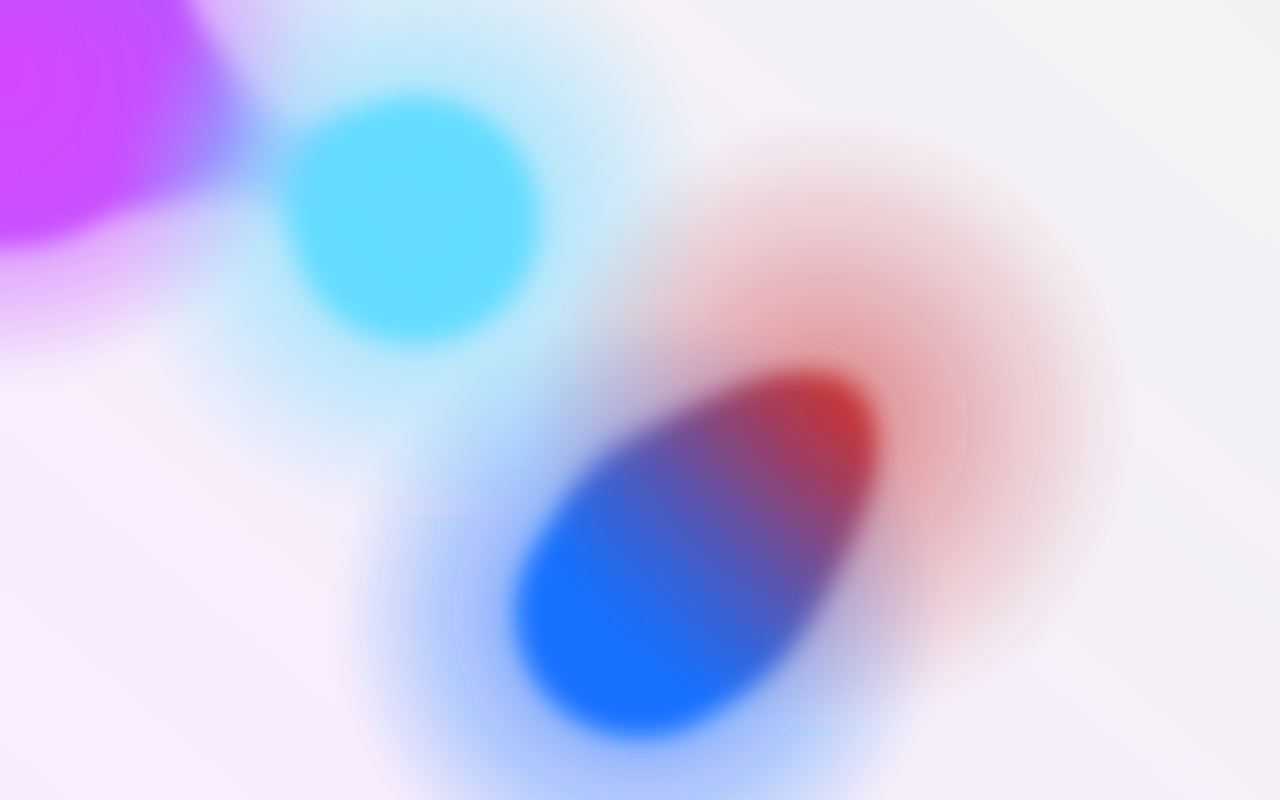
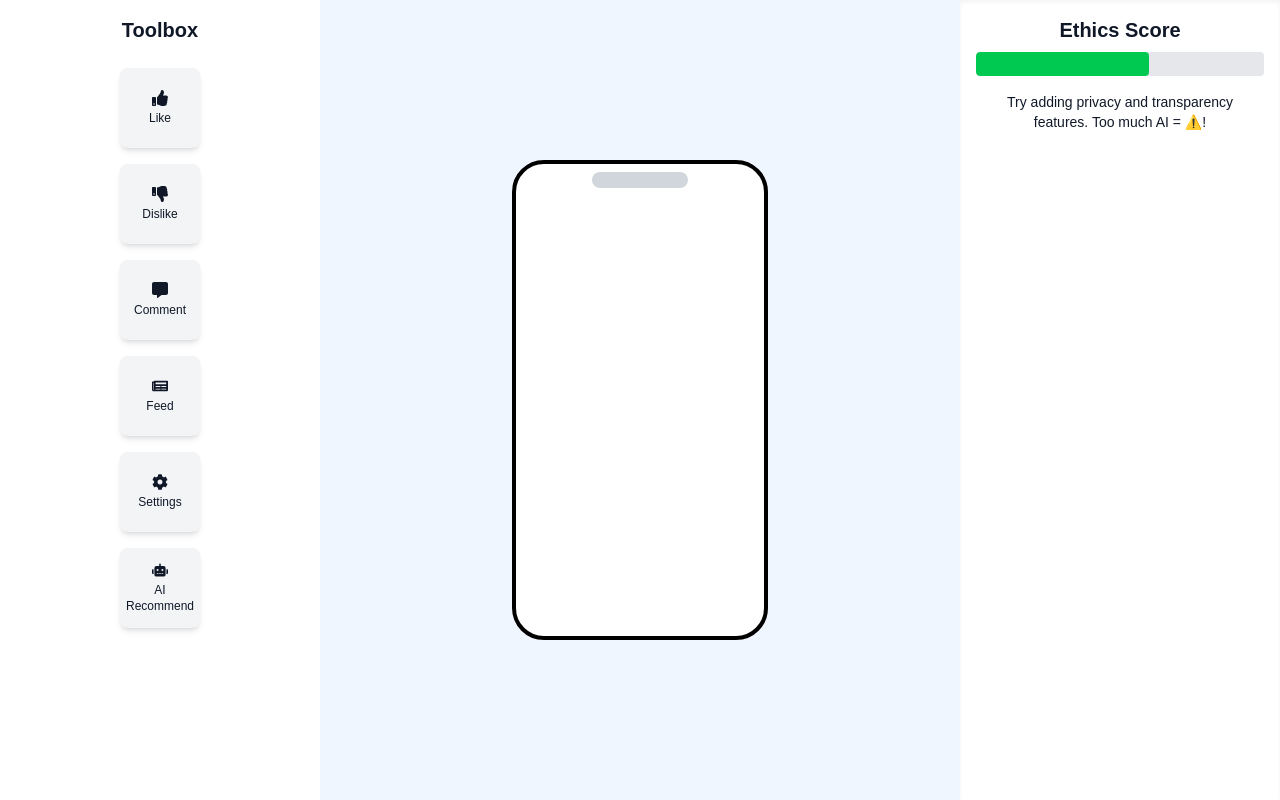
Before and after one commit to Arun03Kumar/redesign_ai, a React (Vite) app: page /game/social_media in a window 1280 px wide. Before the commit this address had no page. Built offline with nearby package versions, Linux system fonts and the light colour scheme; a web font is replaced by a local one.

Commit message:
filter bubble game

```diff
--- a/package.json
+++ b/package.json
@@ -14,9 +14,13 @@
     "@react-three/fiber": "^9.1.2",
     "@tailwindcss/vite": "^4.1.5",
     "framer-motion": "^12.9.2",
+    "immutability-helper": "^3.1.1",
     "react": "^19.0.0",
+    "react-dnd": "^16.0.1",
+    "react-dnd-html5-backend": "^16.0.1",
     "react-dom": "^19.0.0",
     "react-icons": "^5.5.0",
+    "react-resizable": "^3.0.5",
     "react-router-dom": "^6.30.0",
     "react-transition-group": "^4.4.5",
     "tailwindcss": "^4.1.5",
--- a/src/App.tsx
+++ b/src/App.tsx
@@ -10,6 +10,7 @@ import Emotion from "./components/Emotion";
 import Quiz1 from "./components/quizzes/Quiz1";
 import Cats from "./components/games/Cats";
 import FilterBubble from "./components/games/Bubble/FilterBubble";
+import Social from "./components/games/socail_media/Social";
 
 function App() {
   const location = useLocation(); // Access the current route location
@@ -98,6 +99,7 @@ function App() {
           />
           <Route path="/game/cats" element={<Cats />} />
           <Route path="/game/filter_bubble" element={<FilterBubble />} />
+          <Route path="/game/social_media" element={<Social />} />
         </Routes>
       </AnimatePresence>
     </Layout>
--- /dev/null
+++ b/src/components/games/socail_media/Social.tsx
@@ -0,0 +1,227 @@
+// App.tsx or Social.tsx
+import { useState, useRef, useEffect } from "react";
+import { DndProvider, useDrag, useDrop } from "react-dnd";
+import { HTML5Backend } from "react-dnd-html5-backend";
+import update from "immutability-helper";
+import {
+  FaThumbsUp,
+  FaThumbsDown,
+  FaCommentAlt,
+  FaNewspaper,
+  FaRobot,
+  FaCog,
+} from "react-icons/fa";
+
+const COMPONENTS = [
+  { id: "like", label: "Like", icon: <FaThumbsUp size={16} /> },
+  { id: "dislike", label: "Dislike", icon: <FaThumbsDown size={16} /> },
+  { id: "comment", label: "Comment", icon: <FaCommentAlt size={16} /> },
+  { id: "feed", label: "Feed", icon: <FaNewspaper size={16} /> },
+  { id: "settings", label: "Settings", icon: <FaCog size={16} /> },
+  { id: "ai", label: "AI Recommend", icon: <FaRobot size={16} /> },
+];
+
+const ItemTypes = {
+  COMPONENT: "component",
+};
+
+function DraggableItem({ item }) {
+  const [{ isDragging }, dragRef] = useDrag(() => ({
+    type: ItemTypes.COMPONENT,
+    item: { ...item, source: "toolbox" },
+    collect: (monitor) => ({
+      isDragging: monitor.isDragging(),
+    }),
+  }));
+
+  return (
+    <div
+      ref={dragRef}
+      className={`w-20 h-20 bg-gray-100 hover:bg-gray-200 rounded-lg flex flex-col items-center justify-center shadow-md cursor-grab ${
+        isDragging ? "opacity-50" : ""
+      }`}
+    >
+      <div className="mb-1">{item.icon}</div>
+      <span className="text-xs text-center">{item.label}</span>
+    </div>
+  );
+}
+
+function DraggablePlacedItem({ item, moveItem, resizeItem }) {
+  const [{ isDragging }, dragRef] = useDrag(() => ({
+    type: ItemTypes.COMPONENT,
+    item: { ...item, source: "canvas" },
+    collect: (monitor) => ({
+      isDragging: monitor.isDragging(),
+    }),
+  }));
+
+  const ref = useRef(null);
+  const isFeed = item.id === "feed";
+
+  useEffect(() => {
+    if (!isFeed) return;
+    const handleMouseMove = (e) => {
+      if (!ref.current || !ref.current.dataset.resizing) return;
+      const newWidth = e.clientX - ref.current.getBoundingClientRect().left;
+      const newHeight = e.clientY - ref.current.getBoundingClientRect().top;
+      resizeItem(item.uuid, { width: newWidth, height: newHeight });
+    };
+    const handleMouseUp = () => {
+      if (ref.current) ref.current.dataset.resizing = "";
+      window.removeEventListener("mousemove", handleMouseMove);
+      window.removeEventListener("mouseup", handleMouseUp);
+    };
+
+    window.addEventListener("mouseup", handleMouseUp);
+    window.addEventListener("mousemove", handleMouseMove);
+    return () => {
+      window.removeEventListener("mouseup", handleMouseUp);
+      window.removeEventListener("mousemove", handleMouseMove);
+    };
+  }, [item, resizeItem]);
+
+  const startResize = () => {
+    if (ref.current) ref.current.dataset.resizing = "true";
+  };
+
+  return (
+    <div
+      ref={dragRef}
+      className="absolute bg-white border rounded shadow text-xs flex items-center justify-center cursor-move"
+      style={{
+        top: item.y,
+        left: item.x,
+        width: item.width || 60,
+        height: item.height || 40,
+        opacity: isDragging ? 0.5 : 1,
+      }}
+    >
+      <div ref={ref} className="w-full h-full relative flex items-center justify-center">
+        {item.icon}
+        {isFeed && (
+          <div
+            onMouseDown={startResize}
+            className="absolute bottom-0 right-0 w-3 h-3 bg-blue-500 cursor-nwse-resize"
+          />
+        )}
+      </div>
+    </div>
+  );
+}
+
+function DropPhone({ items, addItem, moveItem, resizeItem }) {
+  const phoneRef = useRef(null);
+
+  const [, drop] = useDrop({
+    accept: ItemTypes.COMPONENT,
+    drop: (item, monitor) => {
+      const offset = monitor.getSourceClientOffset();
+      const phoneRect = phoneRef.current.getBoundingClientRect();
+
+      const x = offset.x - phoneRect.left;
+      const y = offset.y - phoneRect.top;
+
+      if (item.source === "toolbox") {
+        addItem({
+          ...item,
+          x,
+          y,
+          width: 60,
+          height: 40,
+          uuid: Date.now(),
+          container: phoneRect,
+        });
+      } else {
+        moveItem(item.uuid, { x, y });
+      }
+    },
+  });
+
+  return (
+    <div
+      ref={phoneRef}
+      className="w-64 h-[480px] border-4 border-black rounded-[2rem] bg-white relative"
+    >
+      <div className="absolute top-2 left-1/2 transform -translate-x-1/2 h-4 w-24 bg-gray-300 rounded-full"></div>
+      <div ref={drop} className="absolute inset-0">
+        {items.map((item) => (
+          <DraggablePlacedItem
+            key={item.uuid}
+            item={item}
+            moveItem={moveItem}
+            resizeItem={resizeItem}
+          />
+        ))}
+      </div>
+    </div>
+  );
+}
+
+function Social() {
+  const [placedItems, setPlacedItems] = useState([]);
+
+  const addItem = (item) => {
+    setPlacedItems((prev) => [...prev, item]);
+  };
+
+  const moveItem = (uuid, pos) => {
+    const index = placedItems.findIndex((i) => i.uuid === uuid);
+    if (index >= 0) {
+      const updated = update(placedItems, {
+        [index]: { $merge: pos },
+      });
+      setPlacedItems(updated);
+    }
+  };
+
+  const resizeItem = (uuid, size) => {
+    const index = placedItems.findIndex((i) => i.uuid === uuid);
+    if (index >= 0) {
+      const updated = update(placedItems, {
+        [index]: { $merge: size },
+      });
+      setPlacedItems(updated);
+    }
+  };
+
+  return (
+    <DndProvider backend={HTML5Backend}>
+      <div className="flex h-screen w-screen overflow-hidden bg-gradient-to-br from-white to-slate-100 text-gray-900 absolute left-0 top-0">
+        {/* Left Panel */}
+        <div className="w-1/4 bg-white shadow-lg p-4 flex flex-col items-center gap-4">
+          <h2 className="text-xl font-bold mb-2">Toolbox</h2>
+          {COMPONENTS.map((c) => (
+            <DraggableItem key={c.id} item={c} />
+          ))}
+        </div>
+
+        {/* Center Panel */}
+        <div className="w-2/4 bg-blue-50 flex items-center justify-center">
+          <DropPhone
+            items={placedItems}
+            addItem={addItem}
+            moveItem={moveItem}
+            resizeItem={resizeItem}
+          />
+        </div>
+
+        {/* Right Panel */}
+        <div className="w-1/4 bg-white shadow-inner p-4 flex flex-col items-center">
+          <h2 className="text-xl font-bold mb-2">Ethics Score</h2>
+          <div className="bg-gray-200 w-full rounded h-6 overflow-hidden mb-4">
+            <div
+              className="bg-green-500 h-full rounded"
+              style={{ width: "60%" }}
+            />
+          </div>
+          <p className="text-sm text-center px-2">
+            Try adding privacy and transparency features. Too much AI = ⚠️!
+          </p>
+        </div>
+      </div>
+    </DndProvider>
+  );
+}
+
+export default Social;
```
Also changed, not shown: 1 other file (tests, documents, lock files or other folders).
